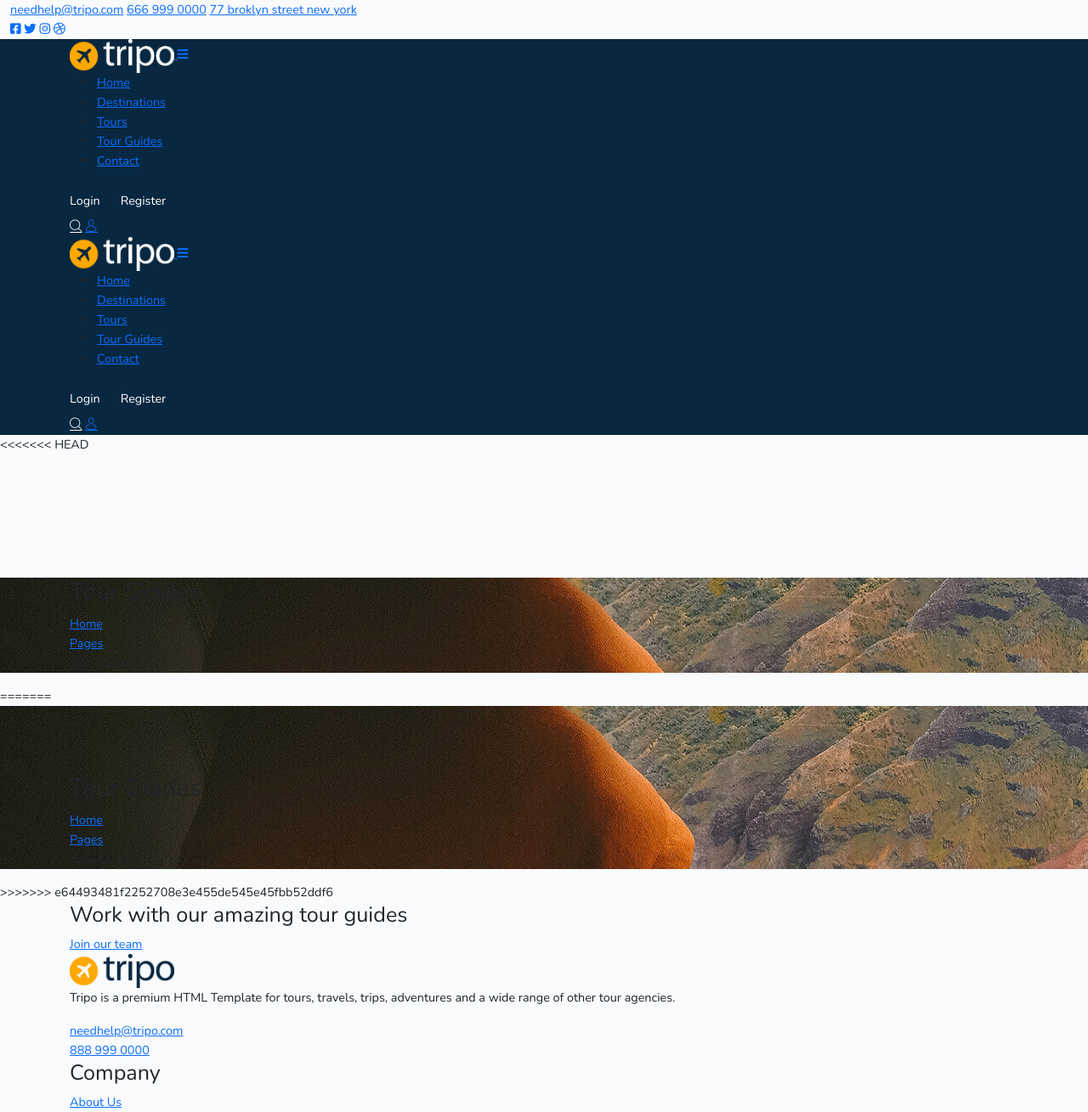
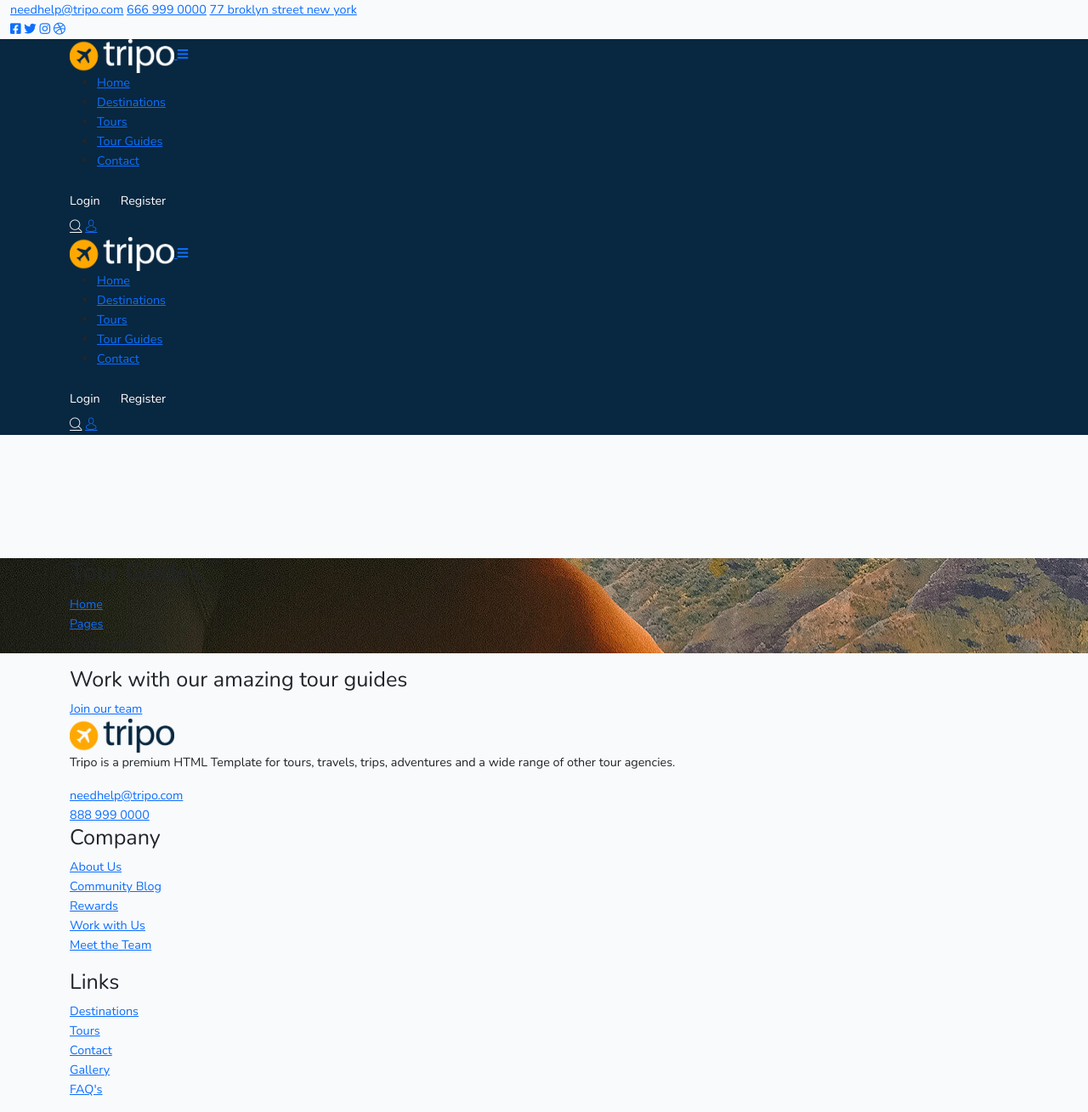
Before and after one commit to Mohammadalkhassawneh/LaravelProject, a Laravel app: page /tour-guide in a window 1280 px wide. Shown: the top 1309 px of the page at 85% size. Run offline with Laravel 8, Linux system fonts and the light colour scheme; data that the repository does not hold is empty; style sheets or scripts are compiled from the project's sources; parts of the project's set-up code (start-up, migrations or seed data) failed here and were passed over; some web fonts are replaced.

Commit message:
homepage

```diff
--- a/resources/views/publicSite/tour_guide.blade.php
+++ b/resources/views/publicSite/tour_guide.blade.php
@@ -2,8 +2,7 @@
 
 @section('content')
 
-<<<<<<< HEAD
-        <section class="page-header" style="background-image: url(assets/images/backgrounds/page-header-contact.jpg);">
+       <section class="page-header" style="background-image: url(assets/images/backgrounds/page-header-contact.jpg);">
             <div class="container" style="margin-top:145px;">
                 <h2>Tour Guides</h2>
                 <ul class="thm-breadcrumb list-unstyled">
@@ -13,18 +12,7 @@
                 </ul><!-- /.thm-breadcrumb -->
             </div><!-- /.container -->
         </section><!-- /.page-header -->
-=======
-<section class="page-header" style="background-image: url(assets/images/backgrounds/page-header-contact.jpg);">
-    <div class="container" style="padding-top: 80px">
-        <h2>Tour Guides</h2>
-        <ul class="thm-breadcrumb list-unstyled">
-            <li><a href="index.html">Home</a></li>
-            <li><a href="#">Pages</a></li>
-            <li><span>Tour Guides</span></li>
-        </ul><!-- /.thm-breadcrumb -->
-    </div><!-- /.container -->
-</section><!-- /.page-header -->
->>>>>>> e64493481f2252708e3e455de545e45fbb52ddf6
+
 
 <section class="team-one">
     <div class="container">
```
Also changed, not shown: app/Http/Controllers/Auth/RegisterController.php (+10 -11 lines), routes/web.php (+0 -7 lines).
